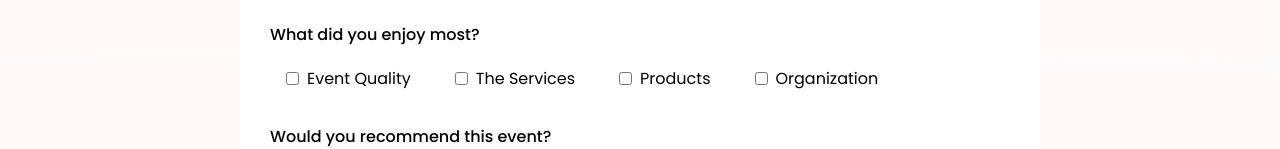
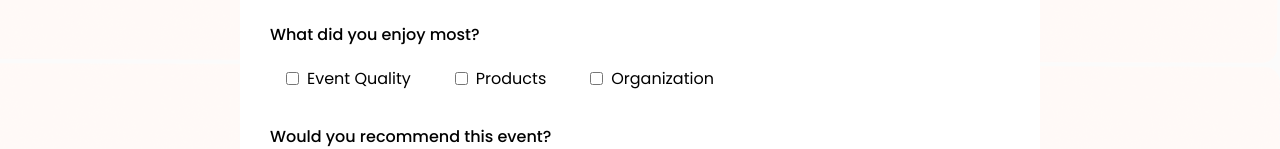
Before and after one commit to shathaosa/Event-Key, a plain HTML site: page HTML/Confirm.html in a window 1280 px wide. Shown: the part 1832-1981 px from the top of the page. Drawn offline with Linux system fonts and the light colour scheme.

Commit message:
remove "services" option

```diff
--- a/HTML/Confirm.html
+++ b/HTML/Confirm.html
@@ -134,10 +134,6 @@
                                 <span>Event Quality</span>
                             </label>
                             <label class="checkbox-label">
-                                <input type="checkbox" name="liked_features" value="Services">
-                                <span>The Services</span>
-                            </label>
-                            <label class="checkbox-label">
                                 <input type="checkbox" name="liked_features" value="products">
                                 <span>Products</span>
                             </label>
```
